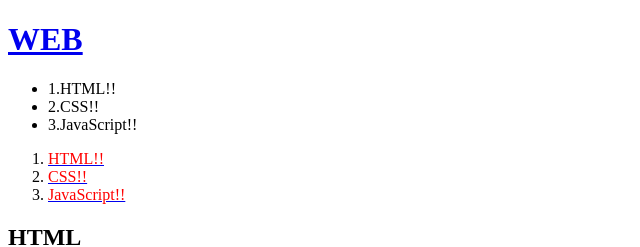
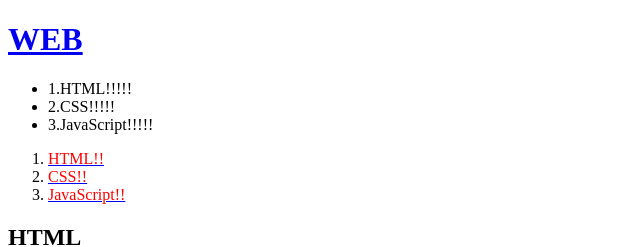
Before and after one commit to IkSeungEom/web1, a plain HTML site: page 1.html in a window 1280 px wide. Shown: the top 247 px of the page, 0-640 px from the left. Drawn offline with Linux system fonts and the light colour scheme; a script that the page names is missing.

Commit message:
Add files via upload

```diff
--- a/1.html
+++ b/1.html
@@ -17,9 +17,9 @@
 <body>
  <h1><a href="index.html">WEB</a></h1>
   <ul>
-    <li>1.HTML!!</li>
-    <li>2.CSS!!</li>
-    <li>3.JavaScript!!</li>
+    <li>1.HTML!!!!!</li>
+    <li>2.CSS!!!!!</li>
+    <li>3.JavaScript!!!!!</li>
   </ul>
 
   <ol>
```
